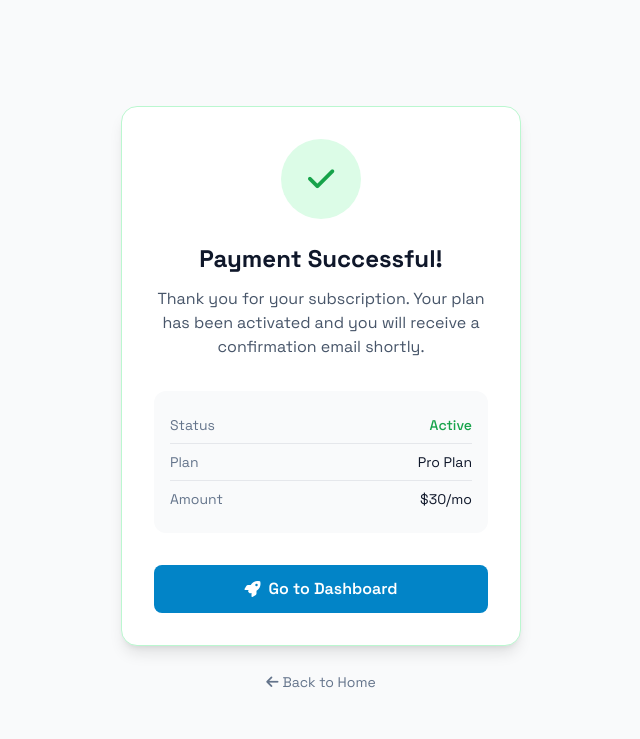
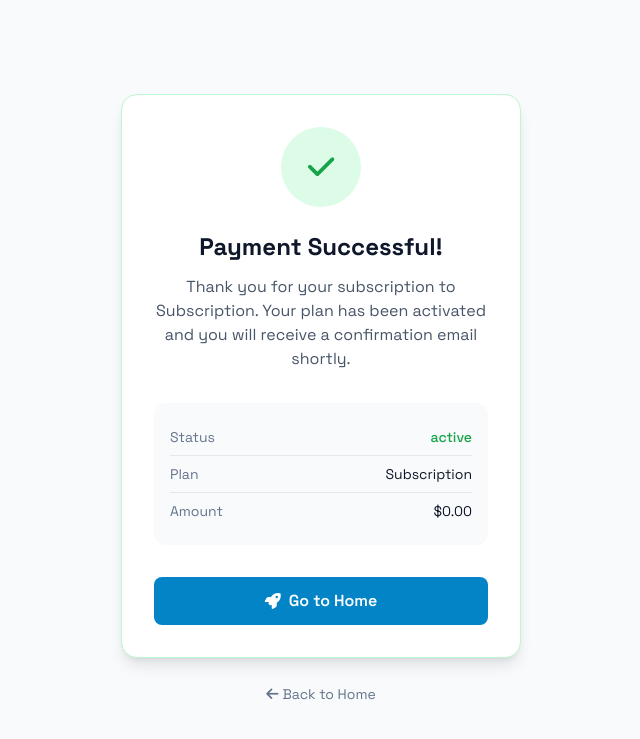
Before and after one commit to Ar-jun-fs9/multi-tenant-saas-billing-system, a Django app: page /success/ in a window 1280 px wide. Shown: the top 739 px of the page, without its empty margins (319-959 px from the left). Run offline with Django 5.2, Linux system fonts and the light colour scheme; some libraries are stand-ins or nearby versions.

Commit message:
implememt dynamic payment page

```diff
--- a/multi_tenant_saas_billing/urls.py
+++ b/multi_tenant_saas_billing/urls.py
@@ -20,12 +20,62 @@ from django.contrib import admin
 from django.urls import path, include
 from django.http import HttpResponse
 from django.shortcuts import render
+from core.models import Subscription, Plan
 
 def home(request):
     return render(request, 'homepage.html')
 
 def success(request):
-    return render(request, 'payment.html', {'success': True})
+    session_id = request.GET.get('session_id')
+    print(f"SUCCESS VIEW - session_id: {session_id}")
+
+    sub_status = 'active'
+    sub_plan = 'Subscription'
+    sub_amount = '$0.00'
+
+    if session_id:
+        try:
+            from core.stripe_utils import stripe
+            checkout_session = stripe.checkout.Session.retrieve(session_id)
+            # print(f"Checkout session: {checkout_session.id}, payment_status: {checkout_session.payment_status}")
+
+            if checkout_session.payment_status == 'paid':
+                sub_id = checkout_session.subscription
+                # print(f"Subscription ID from checkout: {sub_id}")
+
+                if sub_id:
+                    db_sub = Subscription.objects.filter(stripe_subscription_id=sub_id).first()
+                    if db_sub:
+                        sub_status = db_sub.status
+                        sub_plan = db_sub.plan.name
+                        sub_amount = f"${db_sub.plan.price:.2f}"
+                        print(f"Found in DB: {db_sub.plan.name}")
+                    else:
+                        print("Not found in DB, trying Stripe API...")
+                        stripe_sub = stripe.Subscription.retrieve(sub_id)
+                        price_id = stripe_sub['items']['data'][0]['price']['id']
+                        db_plan = Plan.objects.filter(stripe_price_id=price_id).first()
+
+                        if db_plan:
+                            sub_plan = db_plan.name
+                            sub_amount = f"${db_plan.price:.2f}"
+                            print(f"Found via Stripe: {db_plan.name}")
+                        else:
+                            print(f"Price ID from Stripe: {price_id}")
+        except Exception as e:
+            print(f"ERROR in success view: {e}")
+            import traceback
+            traceback.print_exc()
+
+    context = {
+        'success': True,
+        'sub_status': sub_status,
+        'sub_plan': sub_plan,
+        'sub_amount': sub_amount,
+    }
+    # print(f"Context: {context}")
+
+    return render(request, 'payment.html', context)
 
 def cancel(request):
     return render(request, 'payment.html', {'success': False})
--- a/templates/payment.html
+++ b/templates/payment.html
@@ -3,10 +3,7 @@
   <head>
     <meta charset="UTF-8" />
     <meta name="viewport" content="width=device-width, initial-scale=1.0" />
-    <title>
-      {% if success %}Payment Successful{% else %}Payment Cancelled{% endif %} |
-      SaaS Billing
-    </title>
+    <title>{% if success %}Payment Successful{% else %}Payment Cancelled{% endif %} | SaaS Billing</title>
     <script src="https://cdn.tailwindcss.com"></script>
     <link
       href="https://cdnjs.cloudflare.com/ajax/libs/font-awesome/6.4.0/css/all.min.css"
@@ -52,7 +49,6 @@
     class="font-space bg-gray-50 min-h-screen flex items-center justify-center"
   >
     <div class="w-full max-w-md px-6">
-      <!-- Success Card -->
       {% if success %}
       <div
         class="bg-white border border-green-200 rounded-2xl p-8 text-center shadow-lg"
@@ -63,11 +59,12 @@
           <i class="fas fa-check text-green-600 text-3xl"></i>
         </div>
 
-        <h1 class="text-2xl font-bold text-slate-900 mb-3">Payment Successful!</h1>
+        <h1 class="text-2xl font-bold text-slate-900 mb-3">
+          Payment Successful!
+        </h1>
 
         <p class="text-slate-600 mb-8">
-          Thank you for your subscription. Your plan has been activated and you
-          will receive a confirmation email shortly.
+          Thank you for your subscription to {{ sub_plan }}. Your plan has been activated and you will receive a confirmation email shortly.
         </p>
 
         <div class="bg-gray-50 rounded-xl p-4 mb-8 text-left">
@@ -75,29 +72,28 @@
             class="flex justify-between items-center py-2 border-b border-gray-200"
           >
             <span class="text-slate-500 text-sm">Status</span>
-            <span class="text-green-600 text-sm font-medium">Active</span>
+            <span class="text-green-600 text-sm font-medium">{{ sub_status|default:"active" }}</span>
           </div>
           <div
             class="flex justify-between items-center py-2 border-b border-gray-200"
           >
             <span class="text-slate-500 text-sm">Plan</span>
-            <span class="text-slate-900 text-sm">Pro Plan</span>
+            <span class="text-slate-900 text-sm">{{ sub_plan|default:"Pro Plan" }}</span>
           </div>
           <div class="flex justify-between items-center py-2">
             <span class="text-slate-500 text-sm">Amount</span>
-            <span class="text-slate-900 text-sm">$30/mo</span>
+            <span class="text-slate-900 text-sm">{{ sub_amount|default:"$30/mo" }}</span>
           </div>
         </div>
 
         <a
-          href="http://localhost:8000/api/plans/"
+          href="/"
           class="inline-flex items-center justify-center w-full bg-brand-500 text-white py-3 rounded-lg font-semibold hover:bg-brand-600 transition"
         >
-          <i class="fas fa-rocket mr-2"></i>Go to Dashboard
+          <i class="fas fa-rocket mr-2"></i>Go to Home
         </a>
       </div>
       {% else %}
-      <!-- Cancel Card -->
       <div
         class="bg-white border border-red-200 rounded-2xl p-8 text-center shadow-lg"
       >
@@ -107,7 +103,9 @@
           <i class="fas fa-times text-red-600 text-3xl"></i>
         </div>
 
-        <h1 class="text-2xl font-bold text-slate-900 mb-3">Payment Cancelled</h1>
+        <h1 class="text-2xl font-bold text-slate-900 mb-3">
+          Payment Cancelled
+        </h1>
 
         <p class="text-slate-600 mb-8">
           Your payment was cancelled. No charges have been made to your account.
@@ -128,7 +126,7 @@
         </div>
 
         <a
-          href="http://localhost:8000/api/subscribe/"
+          href="/api/subscribe/"
           class="inline-flex items-center justify-center w-full bg-brand-500 text-white py-3 rounded-lg font-semibold hover:bg-brand-600 transition"
         >
           <i class="fas fa-redo mr-2"></i>Try Again
@@ -136,10 +134,9 @@
       </div>
       {% endif %}
 
-      <!-- Back Link -->
       <div class="text-center mt-6">
         <a
-          href="http://localhost:8000/"
+          href="/"
           class="text-slate-500 text-sm hover:text-brand-500 transition"
         >
           <i class="fas fa-arrow-left mr-1"></i>Back to Home
```
Also changed, not shown: core/views.py (+6 -6 lines), requirements.txt (+5 -5 lines).
